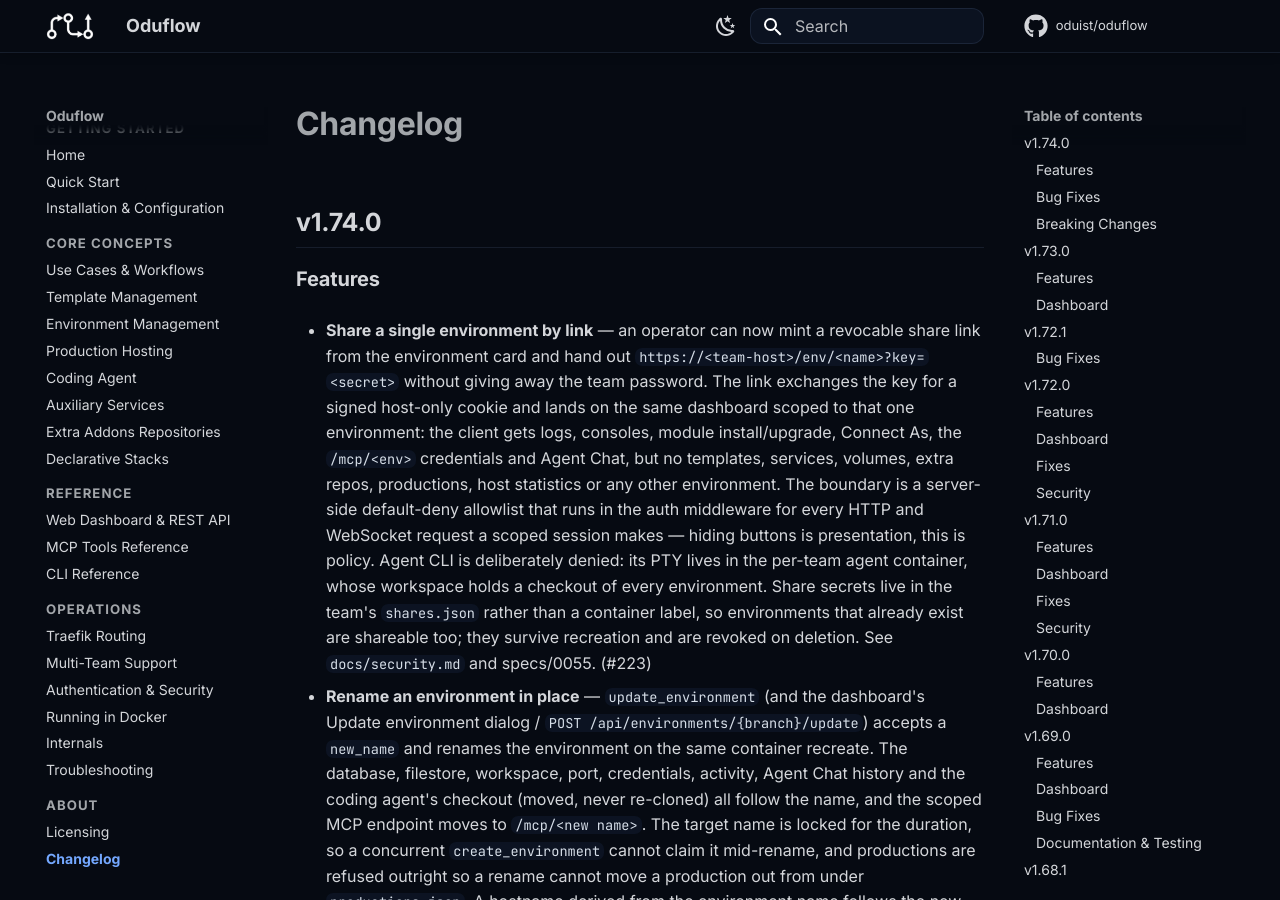
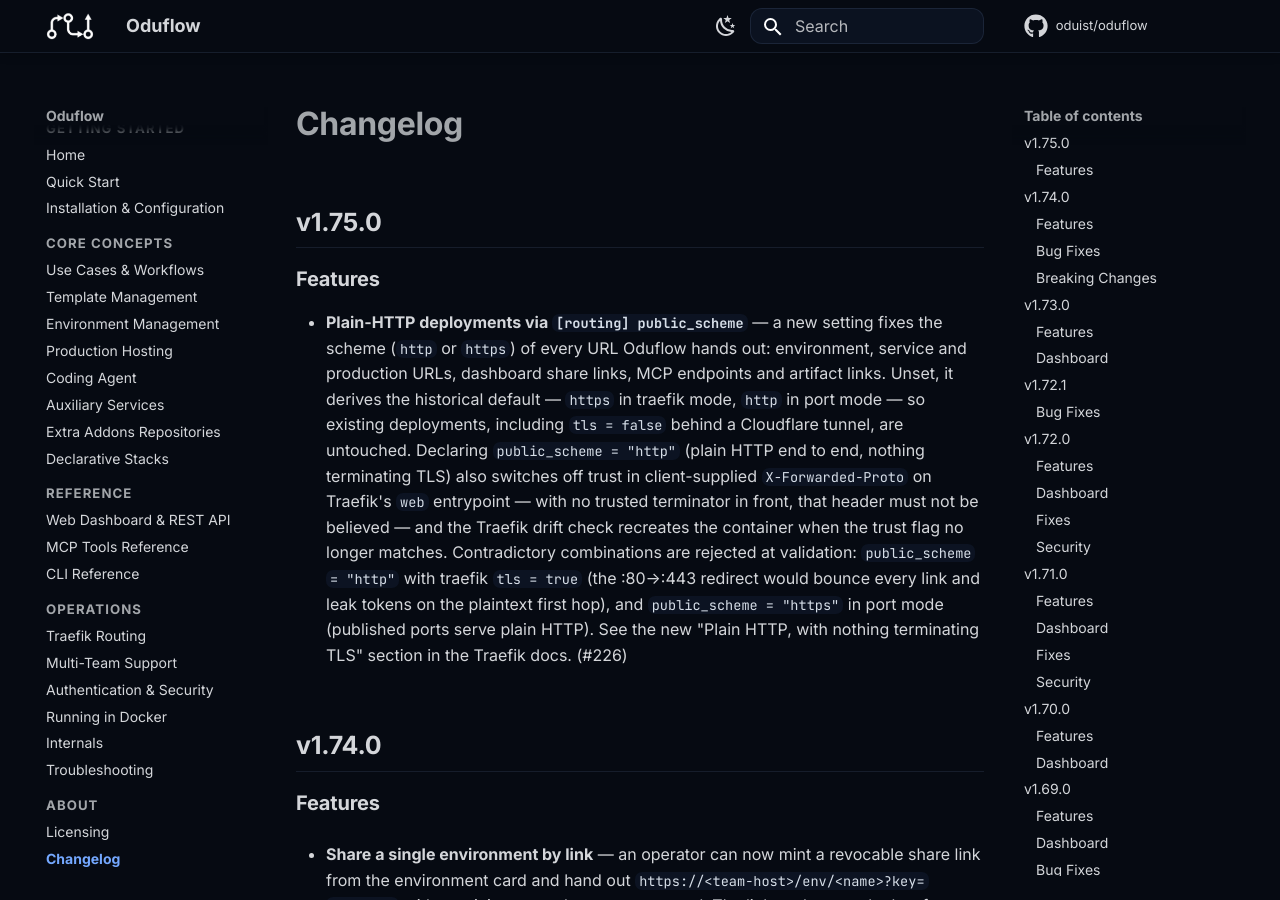
Before and after one commit to oduist/oduflow, an MkDocs documentation site: the page built from docs/changelog.md, in a window 1280 px wide and 900 px high. Built offline with MkDocs 1.6.1 and Material for MkDocs 9.7.7, drawn with Linux system fonts in a browser that asks for light colours; comment, search, counter and statistics services are not loaded.

Commit message:
Release v1.75.0

```diff
--- a/docs/changelog.md
+++ b/docs/changelog.md
@@ -1,4 +1,25 @@
 # Changelog
+
+## v1.75.0
+
+### Features
+
+- **Plain-HTTP deployments via `[routing] public_scheme`** — a new setting fixes
+  the scheme (`http` or `https`) of every URL Oduflow hands out: environment,
+  service and production URLs, dashboard share links, MCP endpoints and artifact
+  links. Unset, it derives the historical default — `https` in traefik mode,
+  `http` in port mode — so existing deployments, including `tls = false` behind
+  a Cloudflare tunnel, are untouched. Declaring `public_scheme = "http"`
+  (plain HTTP end to end, nothing terminating TLS) also switches off trust in
+  client-supplied `X-Forwarded-Proto` on Traefik's `web` entrypoint — with no
+  trusted terminator in front, that header must not be believed — and the
+  Traefik drift check recreates the container when the trust flag no longer
+  matches. Contradictory combinations are rejected at validation:
+  `public_scheme = "http"` with traefik `tls = true` (the :80→:443 redirect
+  would bounce every link and leak tokens on the plaintext first hop), and
+  `public_scheme = "https"` in port mode (published ports serve plain HTTP).
+  See the new "Plain HTTP, with nothing terminating TLS" section in the Traefik
+  docs. (#226)
 
 ## v1.74.0
 
--- a/pyproject.toml
+++ b/pyproject.toml
@@ -1,6 +1,6 @@
 [project]
 name = "oduflow"
-version = "1.74.0"
+version = "1.75.0"
 description = "AI-first Odoo development and CI tool with reusable database templates, powered by MCP"
 authors = [
     { name = "Oduist" }
```
